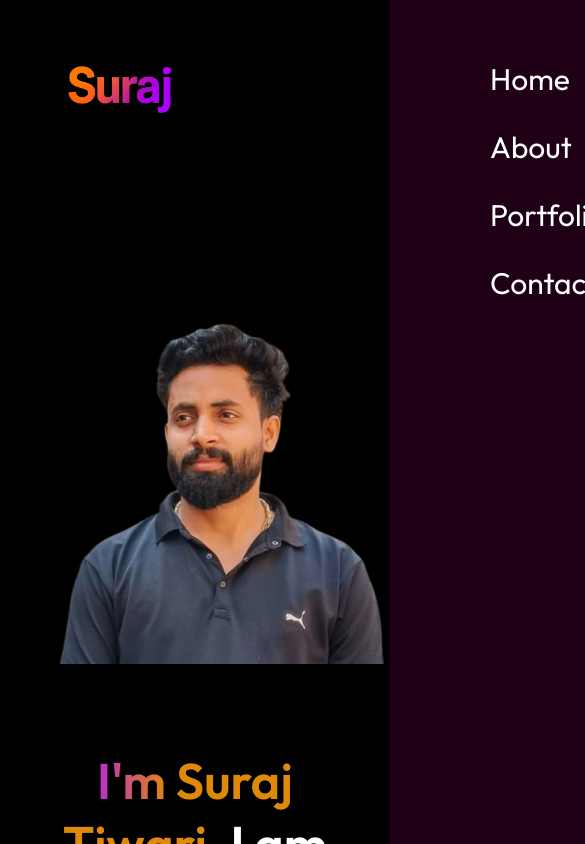
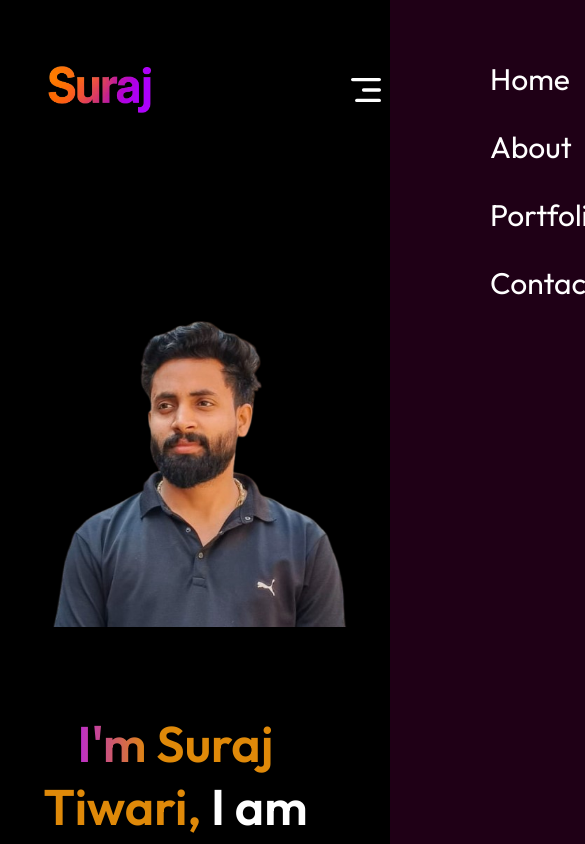
Before and after one commit to Tiwari-Suraj/Portfolio, a React (Vite) app: page / in a window 390 px wide. Shown: the top 844 px of the page, 585 px wide, since content can reach past the window. Built offline with nearby package versions, Linux system fonts and the light colour scheme.

Commit message:
index.css navbar

```diff
--- a/src/Components/Footer/Footer.css
+++ b/src/Components/Footer/Footer.css
@@ -89,9 +89,17 @@
         gap: 50px;
     }
 
+    .footer-top-right {
+        flex-direction: column;
+    }
+
     .footer-bottom {
         display: flex;
         flex-direction: column;
         margin-bottom: 50px;
     }
+
+    .footer-email-input {
+        padding: 10px 10px;
+    }
 }
--- a/src/Components/Navbar/Navbar.css
+++ b/src/Components/Navbar/Navbar.css
@@ -65,7 +65,7 @@
 
 @media(max-width:768px) {
     .navbar {
-        margin: 20px 50px;
+        margin: 20px 30px;
     }
 
     .nav-connect {
--- a/src/index.css
+++ b/src/index.css
@@ -12,12 +12,12 @@ body {
   font-family: 'outfit';
 }
 
-@media(max-width-768) {
+@media(max-width:768px) {
   body {
     height: 100vh;
     background: black;
     color: white;
-    width: 80%;
+    width: 90%;
     font-family: 'outfit';
   }
 }
```
